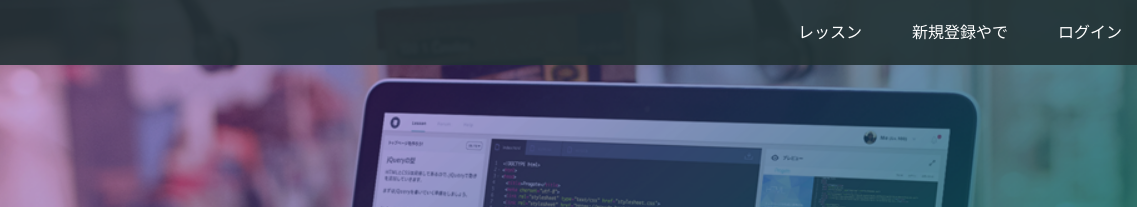
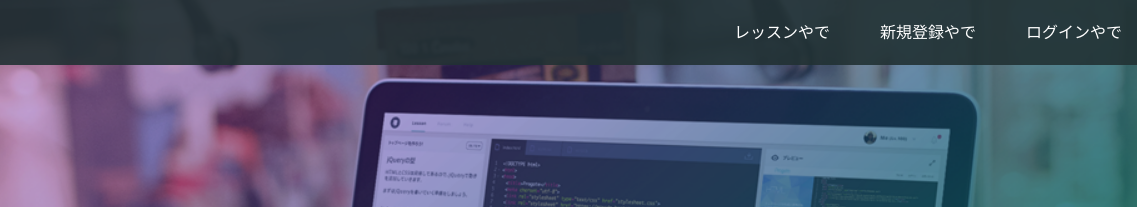
Before and after one commit to Zange-Art/zange.github.io, a plain HTML site: page index.html in a window 1280 px wide. Shown: the top 207 px of the page, 143-1280 px from the left. Drawn offline with Linux system fonts and the light colour scheme.

Commit message:
Update index.html

```diff
--- a/index.html
+++ b/index.html
@@ -15,9 +15,9 @@
       </div>
       <span class="fa fa-bars menu-icon"></span>
       <div class="header-right">
-        <a href="#">レッスン</a>
+        <a href="#">レッスンやで</a>
         <a href="#">新規登録やで</a>
-        <a href="#" class="login">ログイン</a>
+        <a href="#" class="login">ログインやで</a>
       </div>
     </div>
   </header>
```
